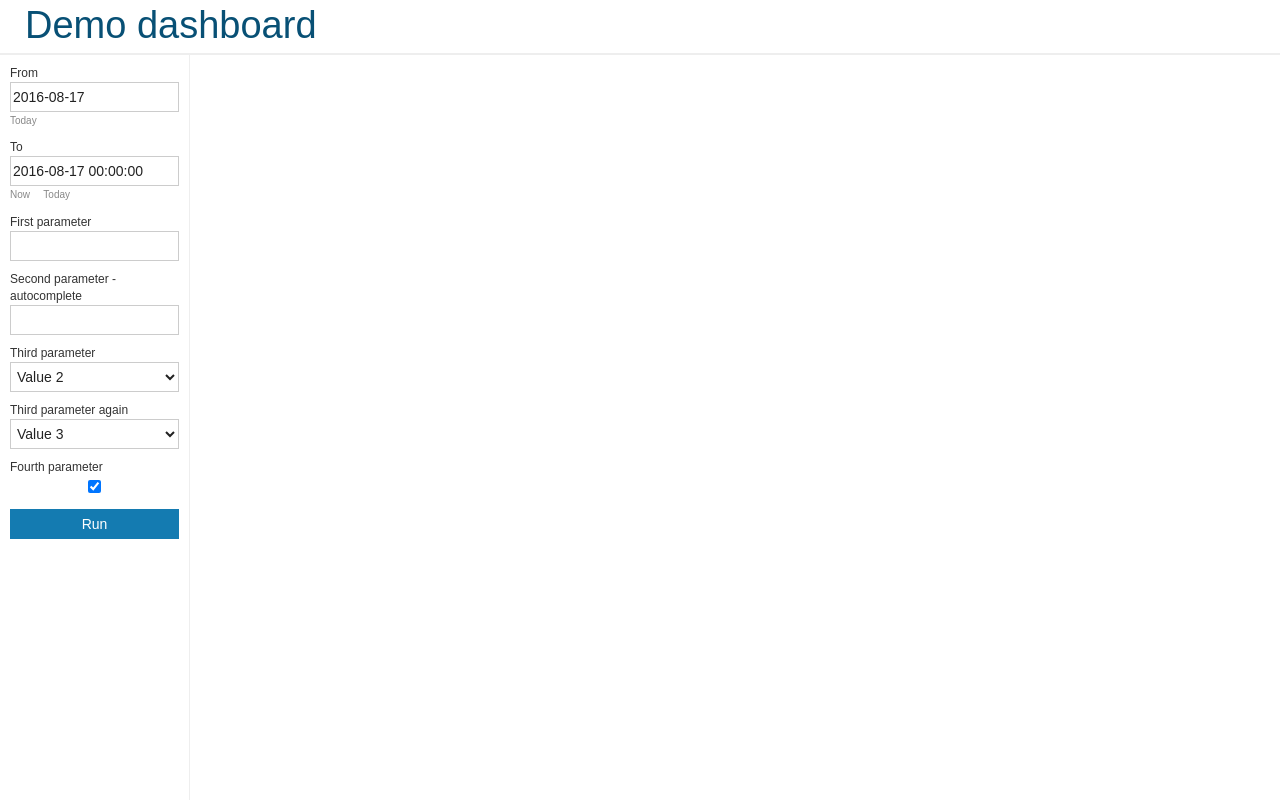
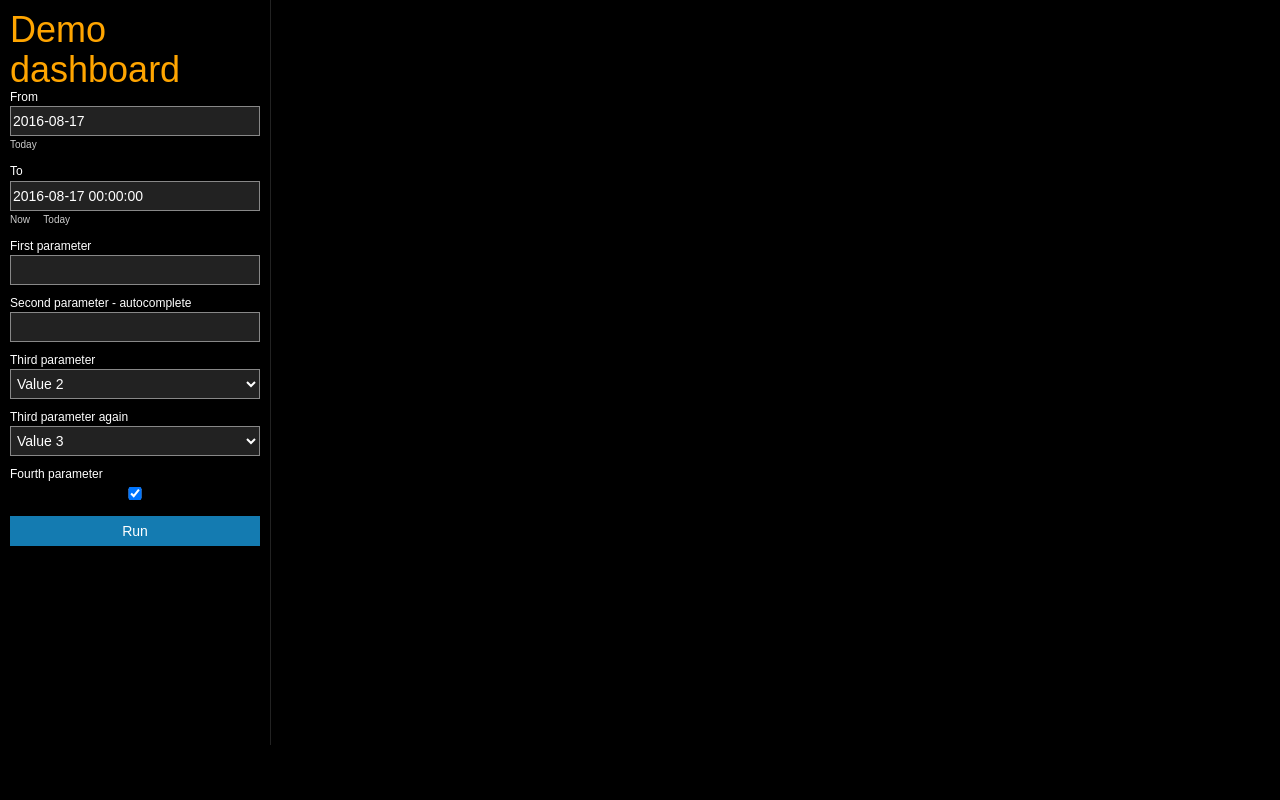
Before and after one commit to bergloman/TsDashboard, a website: page demo/test.html in a window 1280 px wide. Drawn offline with Linux system fonts and the light colour scheme.

Commit message:
Added support for settable sidebar width

```diff
--- a/demo/test.html
+++ b/demo/test.html
@@ -4,7 +4,7 @@
         <meta charset="utf-8">
         <link rel="stylesheet" type="text/css" href="dep/bootstrap.min.css">
         <link rel="stylesheet" type="text/css" href="../src/tsdash.css">
-        <!--<link rel="stylesheet" type="text/css" href="../src/tsdash-theme-dark.css">-->
+        <link rel="stylesheet" type="text/css" href="../src/tsdash-theme-dark.css">
     </head>
 <body>
 
--- a/demo/tsdash-demo-driver.js
+++ b/demo/tsdash-demo-driver.js
@@ -90,6 +90,7 @@ TsDashboardDemoDriver.prototype.getDrawData = function (options, callback) {
 TsDashboardDemoDriver.prototype.prepareViewDefinition = function (callback) {
     var res = {
         title: "Demo dashboard",
+        sidebar_width: 250,
         parameters: [
             {
                 name: "ts_from",
--- a/src/tsdash-theme-dark.css
+++ b/src/tsdash-theme-dark.css
@@ -14,9 +14,9 @@ h3{
     color: #eee;
 }
 
-.tsd-header{
+/*.tsd-header{
     border-bottom-color: #222;
-}
+}*/
 .tsd-sidebar {
     border-right-color: #222;
 }
--- a/src/tsdash.css
+++ b/src/tsdash.css
@@ -23,7 +23,7 @@ h3{
     color: #085075;
 }
 
-.tsd-header{
+/*.tsd-header{
     height: 55px;
     border-bottom: solid 2px #eee;
 }
@@ -31,7 +31,7 @@ h3{
     padding-top: 5px;
     padding-left: 25px;
     font-size: 38px;
-}
+}*/
 
 .tsd-sidebar {
     padding: 10px;
@@ -39,7 +39,7 @@ h3{
     font-size: 12px;
     width: 190px;
     position: absolute;
-    top: 55px;
+    /*top: 55px;*/
     left: 0;
     border-right: solid 1px #eee;
     height: calc(100vh - 55px);
@@ -50,7 +50,7 @@ h3{
 }
 .tsd-main {
     position: relative;
-    margin-left: 210px;
+    margin-left: 20px;
 }
 
 .tsd-match-options {
--- a/src/tsdash.js
+++ b/src/tsdash.js
@@ -26,11 +26,15 @@ TsDashboard.prototype.init = function () {
 
         self.top = $("#" + self.div_id);
 
-        self.top.append("<div class='tsd-header'></div>");
+        //self.top.append("<div class='tsd-header'></div>");
         self.top.append("<div class='tsd-sidebar dark-matter'></div>");
         self.top.append("<div class='tsd-main' id='tsd_main'></div>");
 
-        $(".tsd-header").append("<h1>" + conf.title + "</h1>");
+        self.conf.sidebar_width = self.conf.sidebar_width || 190;
+        $(".tsd-sidebar").width(self.conf.sidebar_width);
+        $(".tsd-main").css("left", (+self.conf.sidebar_width) + "px");
+
+        $(".tsd-sidebar").append("<h1>" + conf.title + "</h1>");
         $(".tsd-main").append("<div role='alert'' class='tsd-error alert alert-danger'>...</div>");
         $(".tsd-main").append("<div class='tsd-main-content' id='tsd_main_content'></div>");
         $(".tsd-main").append(
```
Also changed, not shown: README.md.
